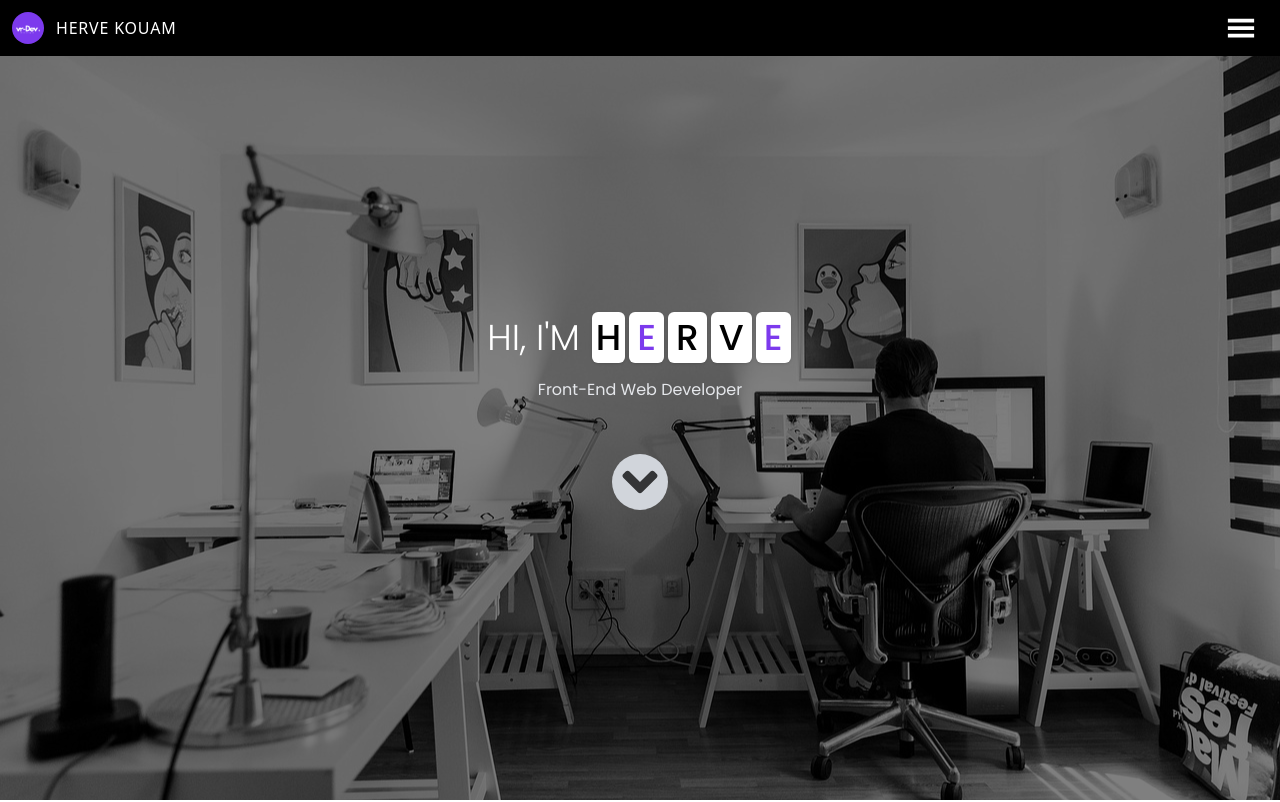
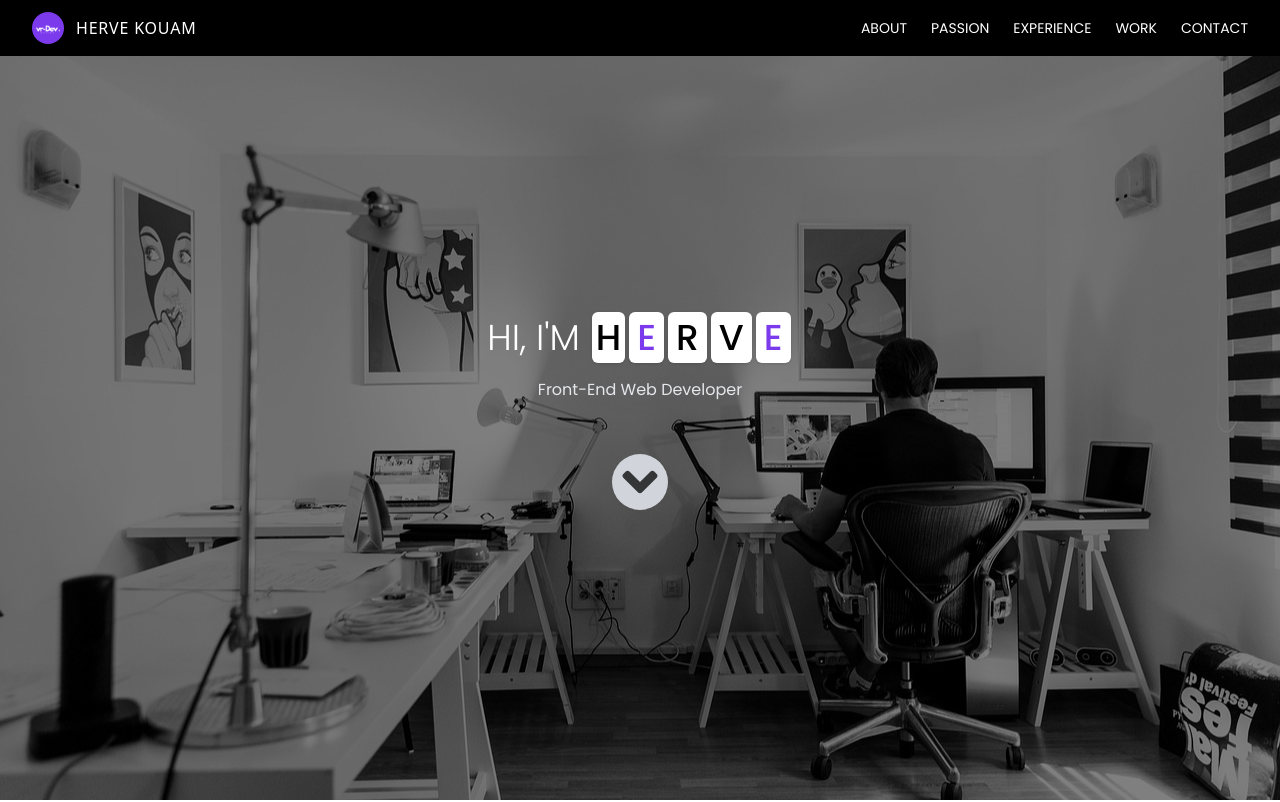
Before and after one commit to kouamherve/my-portfolio, a React (Create React App) app: page / in a window 1280 px wide. Shown: the top 802 px of the page. Built offline with nearby package versions, Linux system fonts and the light colour scheme.

Commit message:
✨ F03: APP > Header > Navbar > Add nav when it's md breakpoint

```diff
--- a/src/components/Navbar.js
+++ b/src/components/Navbar.js
@@ -5,11 +5,11 @@ import Icon from "./reusable-ui/Icon";
 
 export default function Navbar({ isOpen, onClic }) {
   return (
-    <nav className=" bg-black text-white flex items-center justify-between p-3 overflow-x-hidden">
+    <nav className=" bg-black text-white px-4 py-3 flex items-center justify-between overflow-x-hidden md:px-8">
       <Link
         to="#home"
         smooth
-        className=" flex items-center justify-center gap-3 w-fit uppercase font-medium tracking-wider hover:text-violet-400"
+        className=" flex items-center justify-center gap-3 w-fit uppercase tracking-wider hover:text-violet-400"
       >
         <img
           className="size-8 bg-violet-600 rounded-full p-1"
@@ -23,6 +23,33 @@ export default function Navbar({ isOpen, onClic }) {
       ) : (
         <Icon IconName={GiHamburgerMenu} onClic={onClic} />
       )}
+      <ul className="hidden  text-white text-sm font-Poppins uppercase items-center justify-center gap-6 md:flex ">
+        <li className=" hover:text-violet-400">
+          <Link to="#about" smooth>
+            about
+          </Link>
+        </li>
+        <li className=" hover:text-violet-400">
+          <Link to="#passion" smooth>
+            passion
+          </Link>
+        </li>
+        <li className=" hover:text-violet-400">
+          <Link to="#experience" smooth>
+            experience
+          </Link>
+        </li>
+        <li className=" hover:text-violet-400">
+          <Link to="#work" smooth>
+            work
+          </Link>
+        </li>
+        <li className=" hover:text-violet-400">
+          <Link to="#contact" smooth>
+            contact
+          </Link>
+        </li>
+      </ul>
     </nav>
   );
 }
--- a/src/components/reusable-ui/Icon.js
+++ b/src/components/reusable-ui/Icon.js
@@ -1,5 +1,8 @@
 export default function Icon({ IconName, onClic }) {
   return (
-    <IconName onClick={onClic} className=" text-3xl mr-3 cursor-pointer" />
+    <IconName
+      onClick={onClic}
+      className=" text-3xl mr-3 cursor-pointer md:hidden"
+    />
   );
 }
```
